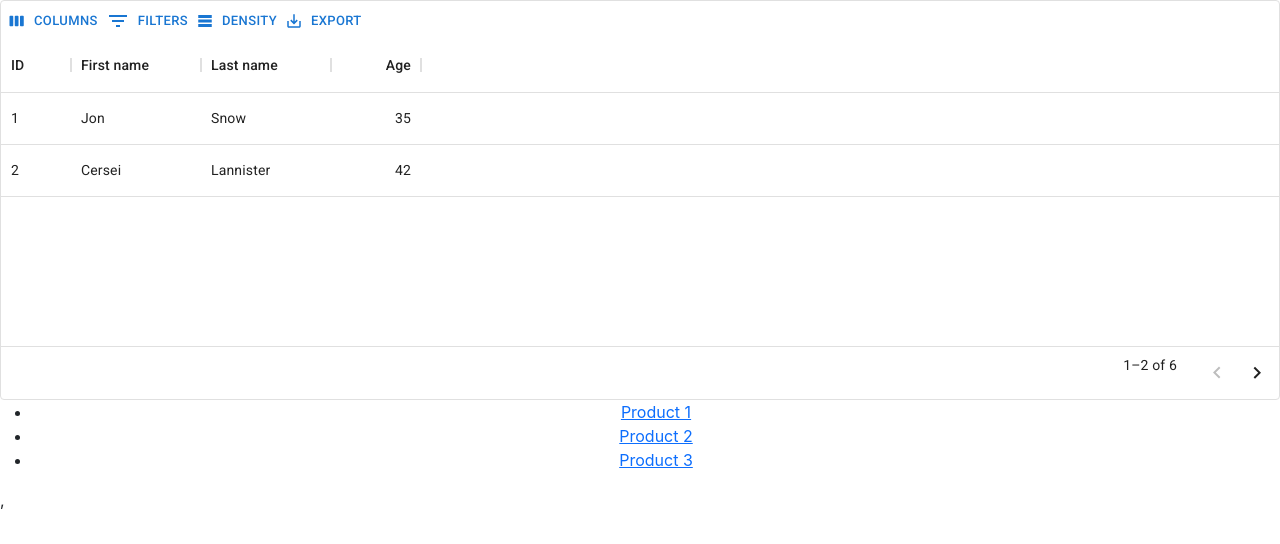
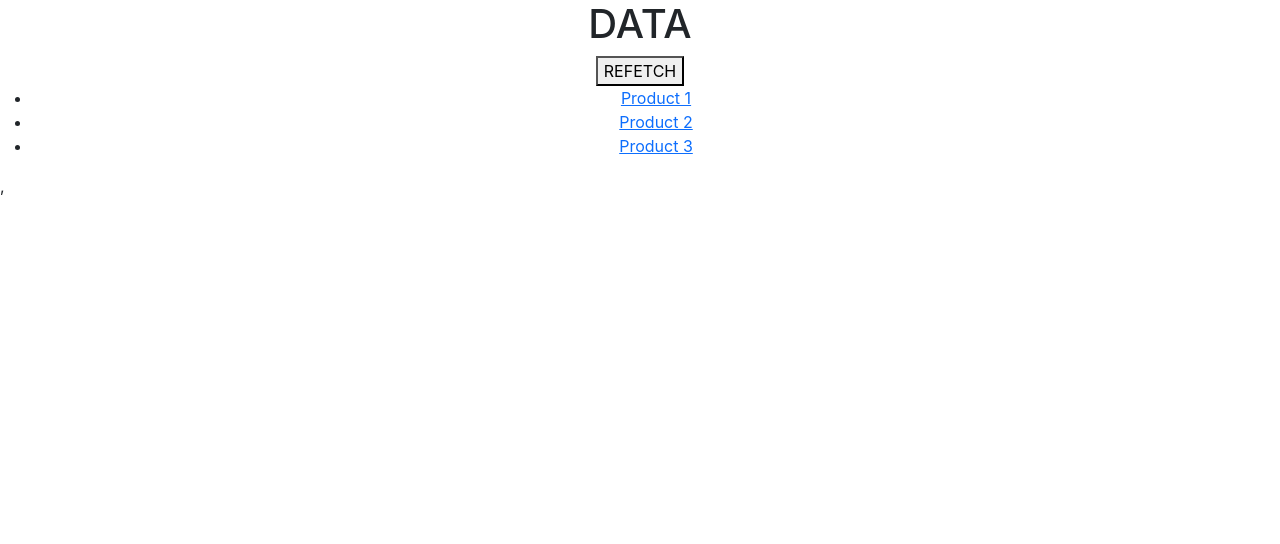
Before and after one commit to samirvithlani/react-club3, a React (Create React App) app: page /products in a window 1280 px wide. Shown: the top 544 px of the page. Built offline with nearby package versions, Linux system fonts and the light colour scheme.

Commit message:
use query

```diff
--- a/src/App.js
+++ b/src/App.js
@@ -3,7 +3,7 @@ import "./App.css";
 import { First } from "./First";
 import { Header } from "./components/Header";
 import Footer from "./components/Footer";
-import { Users } from "./components/Users";
+
 import { AddBugs } from "./bug/AddBugs";
 import { RegisterBug } from "./bug/RegisterBug";
 import { BugForm } from "./bug/BugForm";
@@ -36,6 +36,7 @@ import { DataGrid } from '@mui/x-data-grid';
 import { UserComponent } from "./query/UserComponent";
 import { Employees } from "./backupxontex/Employees";
 import { MuiTable1 } from "./material/MuiTable1";
+import { Users } from "./querybackup/Users";
 
 function App() {
   var name = "Royal TechnoSoft Pvt. Ltd.";
@@ -62,7 +63,7 @@ function App() {
 
       {/* <StorageDemo/>
       <GetStoreData/> */}
-      <MuiTable1/>
+      <Users/>
 
       {/* <Json/> */}
       <Routes>
--- a/src/index.js
+++ b/src/index.js
@@ -7,13 +7,15 @@ import { BrowserRouter } from 'react-router-dom';
 import { QueryClient, QueryClientProvider } from 'react-query';
 
 const root = ReactDOM.createRoot(document.getElementById('root'));
+
 const queryClient = new QueryClient();
+
 root.render(
 
   <React.StrictMode>
     <QueryClientProvider client={queryClient}>
     <BrowserRouter>
-    <App />
+      <App />
     </BrowserRouter>,
     </QueryClientProvider>
   </React.StrictMode>
--- /dev/null
+++ b/src/querybackup/UserService.js
@@ -0,0 +1,15 @@
+import axios from "axios"
+import { useQuery } from "react-query"
+
+const fetchUserDta = ()=>{
+    return axios.get("http://localhost:8000/users/user/")
+}
+
+export const useFetchUserData = () =>{
+    return useQuery("users",fetchUserDta,{
+        retry:7,
+        retryDelay:10,
+        refetchOnMount:false,
+        enabled:false,
+    })
+}
--- /dev/null
+++ b/src/querybackup/Users.js
@@ -0,0 +1,25 @@
+import React, { useEffect } from 'react'
+import { useFetchUserData } from './UserService'
+
+export const Users = () => {
+    const res =  useFetchUserData()
+    useEffect(() => {
+
+        console.log(res.isLoading)
+        if(res.data){
+            console.log(res.data.data)
+        }
+        console.log(res.error)
+    }, [res.isLoading])
+
+
+  return (
+    <div>
+
+            {
+                res.isLoading ? <h1>Loading...</h1> : <h1>DATA</h1>
+            }
+            <button onClick={()=>res.refetch()}>REFETCH</button>
+    </div>
+  )
+}
```
